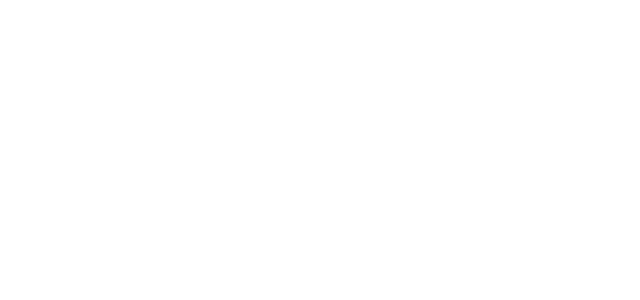
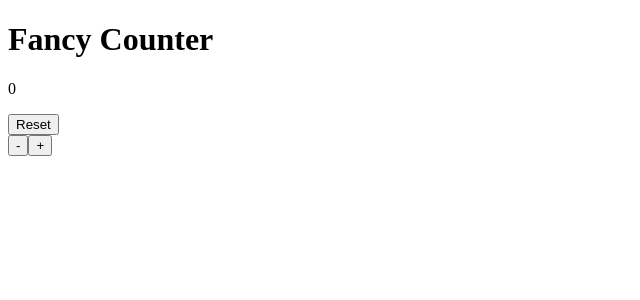
Before and after one commit to 0xPew/fancy-counter, a React (Vite) app: page / in a window 1280 px wide. Shown: the top 300 px of the page, without its empty margins (0-640 px from the left). Built offline with nearby package versions, Linux system fonts and the light colour scheme.

Commit message:
Add basic layout

```diff
--- a/src/App.jsx
+++ b/src/App.jsx
@@ -1,5 +1,11 @@
+import Card from "./Card";
+
 function App() {
-  return;
+  return (
+    <main>
+      <Card />
+    </main>
+  );
 }
 
 export default App;
--- /dev/null
+++ b/src/Card.jsx
@@ -0,0 +1,15 @@
+import Count from "./Count";
+import CountButtons from "./CountButtons";
+import ResetButton from "./ResetButton";
+import Title from "./Title";
+
+export default function Card() {
+  return (
+    <div>
+      <Title />
+      <Count />
+      <ResetButton />
+      <CountButtons />
+    </div>
+  );
+}
--- /dev/null
+++ b/src/Count.jsx
@@ -0,0 +1,3 @@
+export default function Count() {
+  return <p>0</p>;
+}
--- /dev/null
+++ b/src/CountButtons.jsx
@@ -0,0 +1,8 @@
+export default function CountButtons() {
+  return (
+    <div>
+      <button>-</button>
+      <button>+</button>
+    </div>
+  );
+}
--- /dev/null
+++ b/src/ResetButton.jsx
@@ -0,0 +1,3 @@
+export default function ResetButton() {
+  return <button>Reset</button>;
+}
--- /dev/null
+++ b/src/Title.jsx
@@ -0,0 +1,3 @@
+export default function Title() {
+  return <h1>Fancy Counter</h1>;
+}
```
